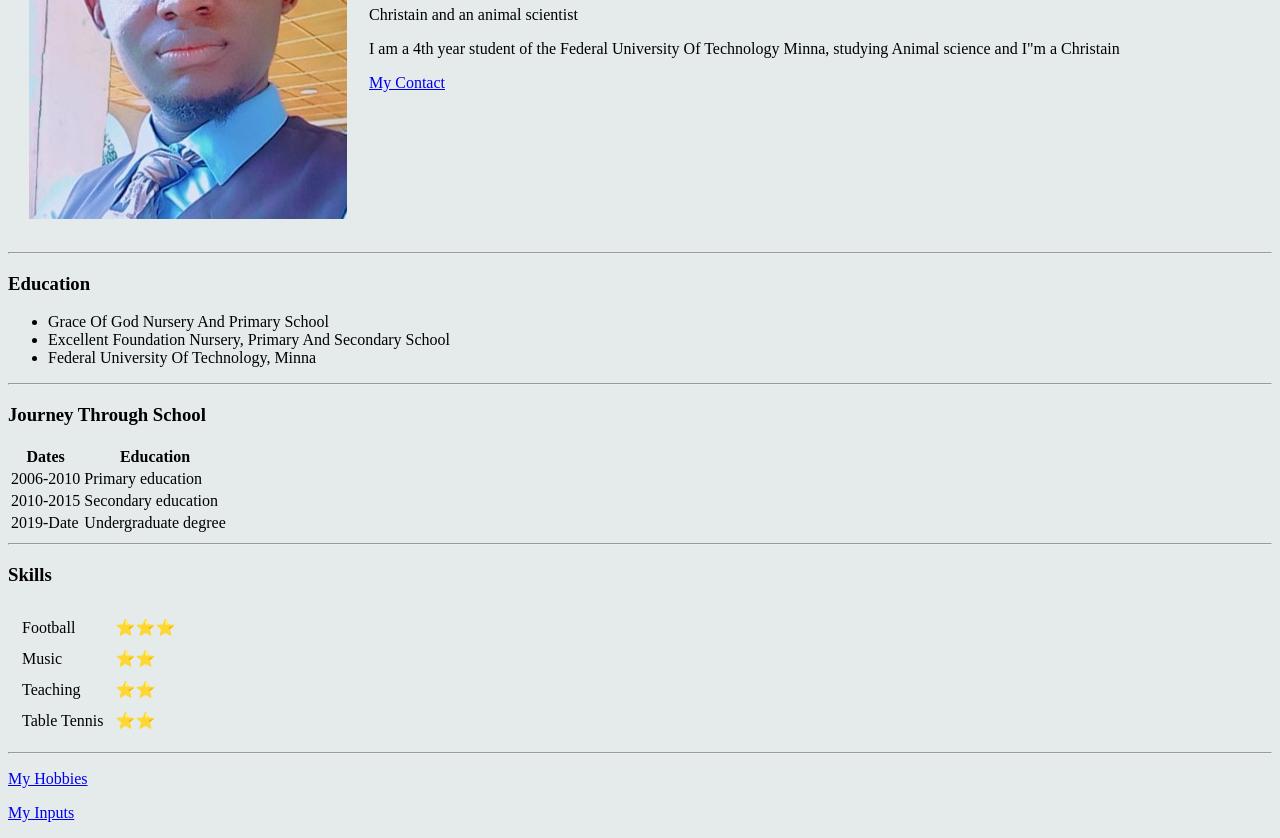
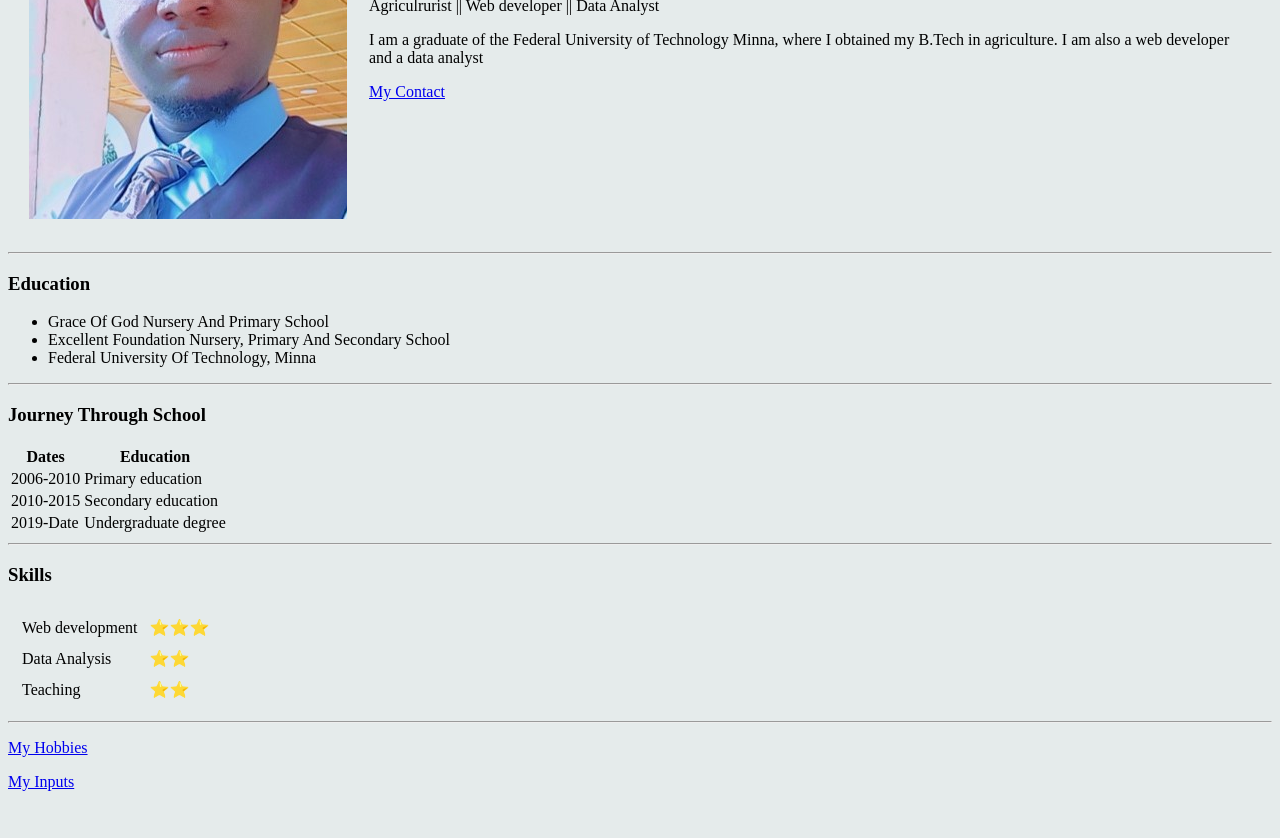
Before and after one commit to Jesusboy000/CV, a plain HTML site: page Index.html in a window 1280 px wide. Shown: the part 218-1056 px from the top of the page. After the commit the page ends 1025 px from the top, so only its background shows below. Drawn offline with Linux system fonts and the light colour scheme.

Commit message:
Update Index.html

```diff
--- a/Index.html
+++ b/Index.html
@@ -11,10 +11,9 @@
         <td><img src="Paul.jpg" alt="Paul Profile Picture" /></td>
         <td>
           <h1>Paul Momoh</h1>
-          <p>Christain and an animal scientist</p>
+          <p>Agriculrurist || Web developer || Data Analyst</p>
           <p>
-            I am a 4th year student of the Federal University Of Technology
-            Minna, studying Animal science and I"m a Christain
+            I am a graduate of the Federal University of Technology Minna, where I obtained my B.Tech in agriculture. I am also a web developer and a data analyst
           </p>
           <p><a href="Contact-me.html">My Contact</a></p>
         </td>
@@ -57,19 +56,15 @@
         <td>
           <table cellspacing="10">
             <tr>
-              <td>Football</td>
+              <td>Web development</td>
               <td>⭐⭐⭐</td>
             </tr>
             <tr>
-              <td>Music</td>
+              <td>Data Analysis</td>
               <td>⭐⭐</td>
             </tr>
             <tr>
               <td>Teaching</td>
-              <td>⭐⭐</td>
-            </tr>
-            <tr>
-              <td>Table Tennis</td>
               <td>⭐⭐</td>
             </tr>
           </table>
```
